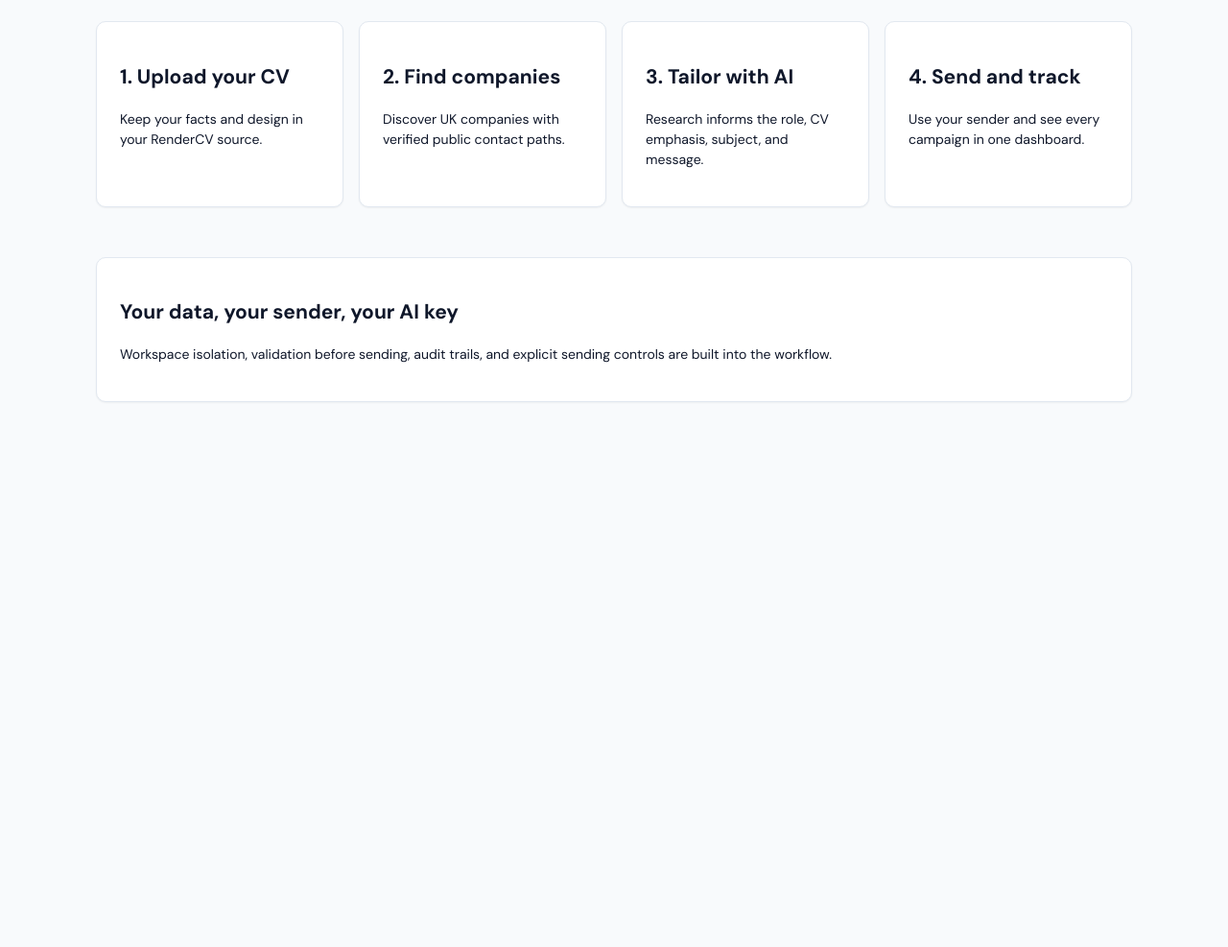
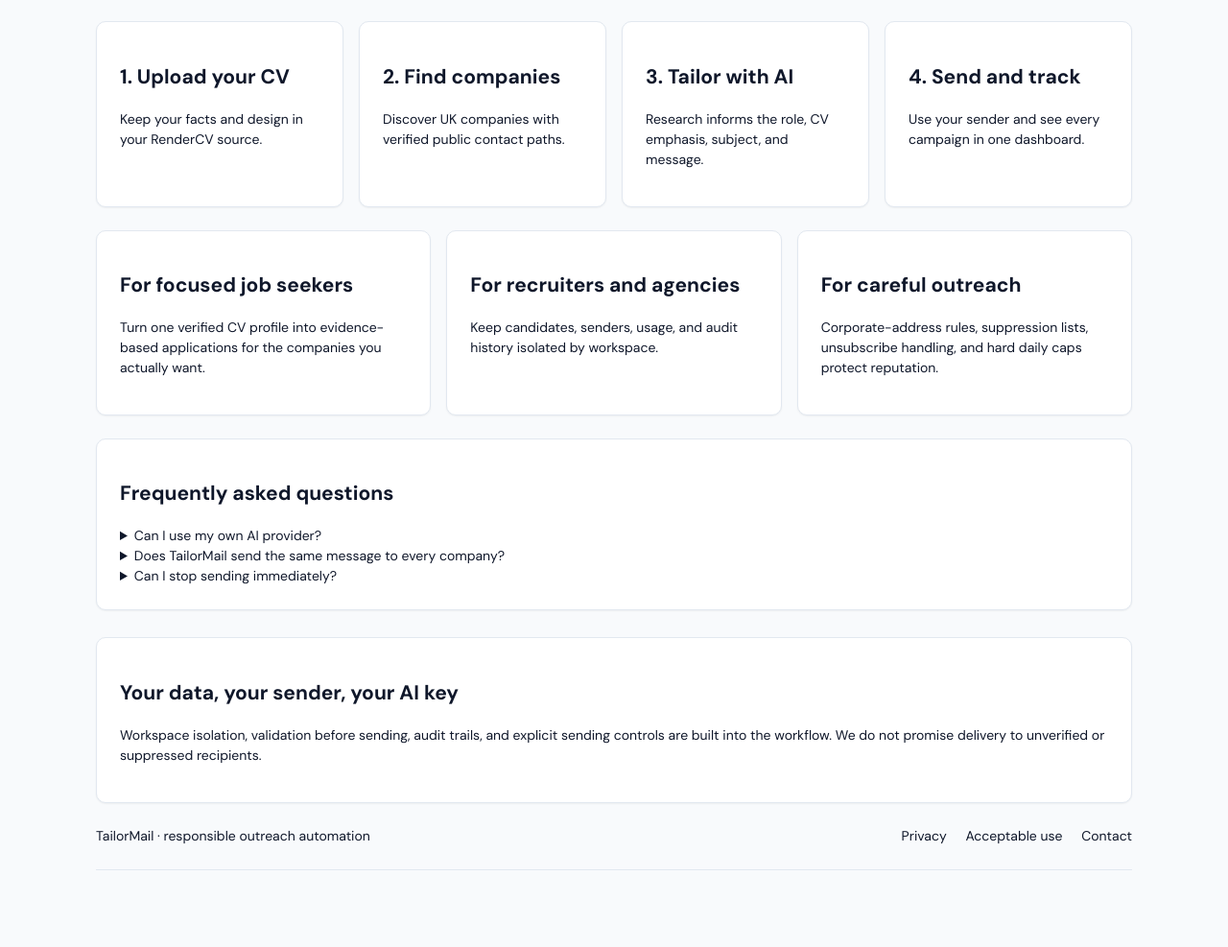
Before and after one commit to britsync07-prog/cvme, a FastAPI app: page /landing in a window 1280 px wide. Shown: the part 618-1605 px from the top of the page at 96% size. Before the commit the page ends 1037 px from the top, so only its background shows below. Run offline with FastAPI, Linux system fonts and the light colour scheme; some libraries are stand-ins or nearby versions.

Commit message:
Complete admin observability and public site content

```diff
--- a/app/config.py
+++ b/app/config.py
@@ -47,6 +47,7 @@ class Settings(BaseSettings):
     stripe_publishable_key: str = ""
     redis_url: str = "redis://redis:6379/0"
     signup_enabled: bool = True
+    maintenance_mode: bool = False
     google_client_id: str = ""
     google_client_secret: str = ""
     google_redirect_uri: str = ""
--- a/app/main.py
+++ b/app/main.py
@@ -58,6 +58,10 @@ async def lifespan(app: FastAPI):
     Base.metadata.create_all(engine)
     with SessionLocal() as db:
         backfill_legacy_rows(db)
+        if setting_value(db, "signup_enabled", ""):
+            settings.signup_enabled = setting_value(db, "signup_enabled").lower() == "true"
+        if setting_value(db, "maintenance_mode", ""):
+            settings.maintenance_mode = setting_value(db, "maintenance_mode").lower() == "true"
     yield
 
 
@@ -97,9 +101,12 @@ def rate_limited(request: Request, bucket: str, limit: int, window: int = 900) -
 
 class SecurityMiddleware(BaseHTTPMiddleware):
     async def dispatch(self, request: Request, call_next):
+        public_paths = {"/healthz", "/login", "/signup", "/forgot-password", "/reset-password", "/verify-email", "/auth/google", "/auth/google/callback", "/landing", "/pricing", "/terms", "/privacy", "/acceptable-use", "/refunds", "/contact", "/sitemap.xml", "/robots.txt", "/unsubscribe", "/webhooks/resend"}
+        if settings.maintenance_mode and request.url.path not in public_paths and not request.url.path.startswith("/static/") and not request.session.get("authenticated"):
+            return PlainTextResponse("TailorMail is temporarily under maintenance.", status_code=503)
         if (
             settings.admin_username
-            and request.url.path not in {"/healthz", "/login", "/signup", "/forgot-password", "/reset-password", "/verify-email", "/auth/google", "/auth/google/callback", "/landing", "/pricing", "/terms", "/privacy", "/acceptable-use", "/refunds", "/contact", "/sitemap.xml", "/robots.txt", "/unsubscribe", "/webhooks/resend"}
+            and request.url.path not in public_paths
             and not request.url.path.startswith("/static/")
             and not request.session.get("authenticated")
         ):
@@ -990,6 +997,23 @@ def admin_users(request: Request, q: str = ""):
         return JSONResponse({"users": [{"id": u.id, "email": u.email, "role": u.role, "active": u.is_active, "verified": bool(u.email_verified_at), "created_at": u.created_at.isoformat()} for u in users]})
 
 
+@app.get("/admin/users/{user_id}")
+def admin_user_detail(request: Request, user_id: int):
+    with SessionLocal() as db:
+        _require_admin(request, db)
+        target = db.get(User, user_id)
+        if not target:
+            raise HTTPException(404, "User not found.")
+        workspaces = db.scalars(select(Workspace).join(WorkspaceMembership).where(WorkspaceMembership.user_id == target.id)).all()
+        workspace_ids = [item.id for item in workspaces]
+        candidates = db.scalars(select(Candidate).where(Candidate.workspace_id.in_(workspace_ids))).all() if workspace_ids else []
+        campaigns = db.scalars(select(Campaign).where(Campaign.workspace_id.in_(workspace_ids)).order_by(Campaign.created_at.desc()).limit(500)).all() if workspace_ids else []
+        usage = db.scalars(select(UsageRecord).where(UsageRecord.workspace_id.in_(workspace_ids)).order_by(UsageRecord.created_at.desc()).limit(500)).all() if workspace_ids else []
+        invoices = db.scalars(select(Invoice).where(Invoice.workspace_id.in_(workspace_ids)).order_by(Invoice.created_at.desc())).all() if workspace_ids else []
+        senders = db.scalars(select(EmailAccount).where(EmailAccount.workspace_id.in_(workspace_ids))).all() if workspace_ids else []
+        return JSONResponse({"user": {"id": target.id, "email": target.email, "role": target.role, "active": target.is_active, "verified": bool(target.email_verified_at), "created_at": target.created_at.isoformat()}, "workspaces": [{"id": item.id, "name": item.name, "paused": item.paused} for item in workspaces], "candidates": [{"id": item.id, "name": item.name} for item in candidates], "campaigns": [{"id": item.id, "company": item.company_name, "recipient": item.recipient_email, "status": item.status} for item in campaigns], "usage": [{"metric": item.metric, "quantity": item.quantity, "created_at": item.created_at.isoformat()} for item in usage], "invoices": [{"id": item.id, "status": item.status, "amount_cents": item.amount_cents} for item in invoices], "senders": [{"email": item.email, "provider": item.provider, "status": item.status} for item in senders]})
+
+
 @app.get("/admin/metrics")
 def admin_metrics(request: Request):
     with SessionLocal() as db:
@@ -1008,6 +1032,31 @@ def admin_email_log(request: Request, limit: int = 100):
         _require_admin(request, db)
         campaigns = db.scalars(select(Campaign).where(Campaign.status.in_(["sent", "send_uncertain"])).order_by(Campaign.sent_at.desc(), Campaign.created_at.desc()).limit(min(max(limit, 1), 1000))).all()
         return JSONResponse({"emails": [{"id": c.id, "workspace_id": c.workspace_id, "company": c.company_name, "recipient": c.recipient_email, "subject": c.email_subject, "status": c.status, "sent_at": c.sent_at.isoformat() if c.sent_at else None} for c in campaigns]})
+
+
+@app.get("/admin/campaigns")
+def admin_campaigns(request: Request, status: str = "", limit: int = 500):
+    with SessionLocal() as db:
+        _require_admin(request, db)
+        query = select(Campaign).order_by(Campaign.created_at.desc()).limit(min(max(limit, 1), 2000))
+        if status:
+            query = query.where(Campaign.status == status)
+        campaigns = db.scalars(query).all()
+        return JSONResponse({"campaigns": [{"id": item.id, "workspace_id": item.workspace_id, "company": item.company_name, "recipient": item.recipient_email, "status": item.status, "created_at": item.created_at.isoformat(), "sent_at": item.sent_at.isoformat() if item.sent_at else None} for item in campaigns]})
+
+
+@app.post("/admin/campaigns/{campaign_id}/pause")
+def admin_pause_campaign(request: Request, campaign_id: int):
+    with SessionLocal() as db:
+        actor = _require_admin(request, db)
+        campaign = db.get(Campaign, campaign_id)
+        if not campaign:
+            raise HTTPException(404, "Campaign not found.")
+        if campaign.status not in {"sent", "deleted"}:
+            campaign.status = "paused"
+            db.add(AuditLog(workspace_id=campaign.workspace_id, user_id=actor.id, action="campaign_paused_by_admin", entity_type="campaign", entity_id=campaign.id, detail={}))
+            db.commit()
+    return RedirectResponse("/admin", status_code=303)
 
 
 @app.post("/admin/users/{user_id}/status")
@@ -1254,6 +1303,18 @@ def admin_kill_switch(request: Request, enabled: bool = Form()):
         update_settings(outreach_kill_switch=enabled)
         set_setting(db, "outreach_kill_switch", "true" if enabled else "false")
         db.add(AuditLog(workspace_id=None, user_id=actor.id, action="kill_switch_changed", entity_type="system", detail={"enabled": enabled}, ip_address=request.client.host if request.client else None))
+        db.commit()
+    return RedirectResponse("/admin", status_code=303)
+
+
+@app.post("/admin/system/settings")
+def admin_system_settings(request: Request, signup_enabled: bool = Form(True), maintenance_mode: bool = Form(False)):
+    with SessionLocal() as db:
+        actor = _require_admin(request, db)
+        update_settings(signup_enabled=signup_enabled, maintenance_mode=maintenance_mode)
+        set_setting(db, "signup_enabled", "true" if signup_enabled else "false")
+        set_setting(db, "maintenance_mode", "true" if maintenance_mode else "false")
+        db.add(AuditLog(workspace_id=None, user_id=actor.id, action="system_settings_changed", entity_type="system", detail={"signup_enabled": signup_enabled, "maintenance_mode": maintenance_mode}, ip_address=request.client.host if request.client else None))
         db.commit()
     return RedirectResponse("/admin", status_code=303)
 
--- a/templates/landing.html
+++ b/templates/landing.html
@@ -11,5 +11,8 @@
   <nav class="public-nav"><a class="brand" href="/landing"><span class="logo-mark">TM</span><span class="app-title">TailorMail</span></a><span><a href="/pricing">Pricing</a><a class="button-link" href="/signup">Start free trial</a></span></nav>
   <section class="public-hero"><p class="eyebrow">Research-led applications</p><h1>Send company-specific CVs and emails on autopilot.</h1><p>Upload your RenderCV profile, research real companies, and create thoughtful applications that reflect what each team actually does.</p><p><a class="button-link" href="/signup">Start 15-day free trial</a> <a href="/login">Sign in</a></p></section>
   <section class="public-grid"><article class="panel"><h2>1. Upload your CV</h2><p>Keep your facts and design in your RenderCV source.</p></article><article class="panel"><h2>2. Find companies</h2><p>Discover UK companies with verified public contact paths.</p></article><article class="panel"><h2>3. Tailor with AI</h2><p>Research informs the role, CV emphasis, subject, and message.</p></article><article class="panel"><h2>4. Send and track</h2><p>Use your sender and see every campaign in one dashboard.</p></article></section>
-  <section class="panel public-trust"><h2>Your data, your sender, your AI key</h2><p>Workspace isolation, validation before sending, audit trails, and explicit sending controls are built into the workflow.</p></section>
+  <section class="public-grid"><article class="panel"><h2>For focused job seekers</h2><p>Turn one verified CV profile into evidence-based applications for the companies you actually want.</p></article><article class="panel"><h2>For recruiters and agencies</h2><p>Keep candidates, senders, usage, and audit history isolated by workspace.</p></article><article class="panel"><h2>For careful outreach</h2><p>Corporate-address rules, suppression lists, unsubscribe handling, and hard daily caps protect reputation.</p></article></section>
+  <section class="panel"><h2>Frequently asked questions</h2><details><summary>Can I use my own AI provider?</summary><p>Yes. Configure any OpenAI-compatible endpoint and model per workspace. Keys are encrypted at rest.</p></details><details><summary>Does TailorMail send the same message to every company?</summary><p>No. Each campaign is researched and tailored independently, then validated before delivery.</p></details><details><summary>Can I stop sending immediately?</summary><p>Yes. Pause a workspace, cancel a queued job, or use the administrator kill switch.</p></details></section>
+  <section class="panel public-trust"><h2>Your data, your sender, your AI key</h2><p>Workspace isolation, validation before sending, audit trails, and explicit sending controls are built into the workflow. We do not promise delivery to unverified or suppressed recipients.</p></section>
+  <footer class="public-nav"><span>TailorMail · responsible outreach automation</span><span><a href="/privacy">Privacy</a> <a href="/acceptable-use">Acceptable use</a> <a href="/contact">Contact</a></span></footer>
 </main></body></html>
```
Also changed, not shown: 1 other file.
